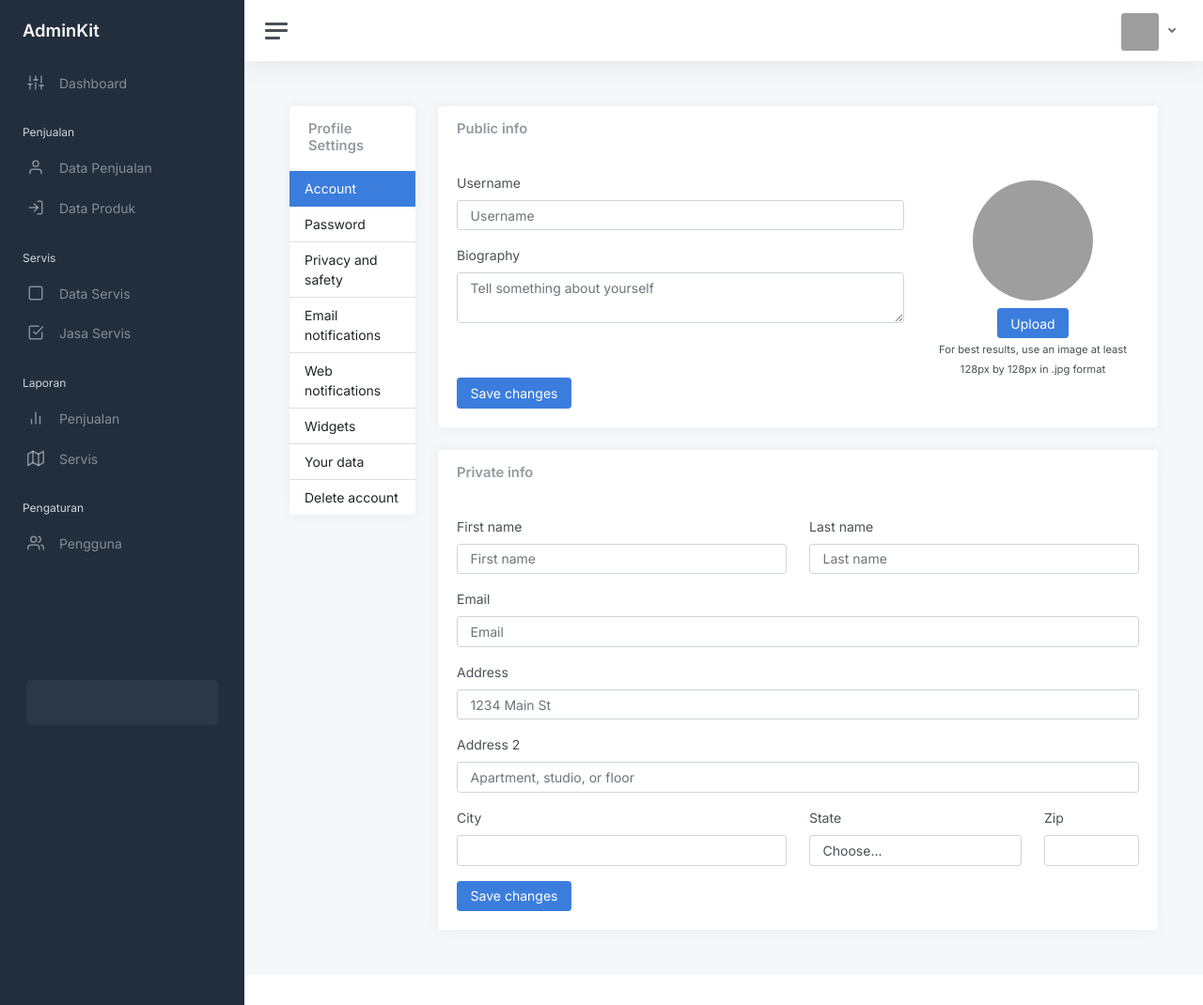
After one commit to bravoarocardova/ecommerce, a CodeIgniter 4 app: template app/Views/admin/pengguna/duplicate_profile_view copy.php in a window 1280 px wide. The commit adds this page. Shown: the whole page at 94% size. Run offline with PHP 8.4 and a stand-in for CodeIgniter, Linux system fonts and the light colour scheme; the template is opened without the code that fills it, so the values that code supplies are empty; some libraries are stand-ins or nearby versions; grey boxes are pictures that could not be loaded.

Commit message:
view profile dan pengguna

```diff
--- a/app/Views/admin/layout/_partials/navbar.php
+++ b/app/Views/admin/layout/_partials/navbar.php
@@ -13,7 +13,7 @@
           <img src="<?= base_url() . '/img/avatars/' . session()->get('admin')['foto'] ?>" class="avatar img-fluid rounded me-1" alt="<?= session()->get('admin')['nama'] ?>" /> <span class="text-dark"><?= session()->get('admin')['nama'] ?></span>
         </a>
         <div class="dropdown-menu dropdown-menu-end">
-          <a class="dropdown-item" href="pages-profile.html"><i class="align-middle me-1" data-feather="user"></i> Profile</a>
+          <a class="dropdown-item" href="<?= base_url() . '/admin/pengguna/profile' ?>"><i class="align-middle me-1" data-feather="user"></i> Profile</a>
           <a class="dropdown-item" href="#"><i class="align-middle me-1" data-feather="pie-chart"></i> Analytics</a>
           <div class="dropdown-divider"></div>
           <a class="dropdown-item" href="index.html"><i class="align-middle me-1" data-feather="settings"></i> Settings & Privacy</a>
--- a/app/Views/admin/layout/_partials/sidebar.php
+++ b/app/Views/admin/layout/_partials/sidebar.php
@@ -96,13 +96,13 @@
         Pengaturan
       </li>
 
-      <!-- <li class="sidebar-item">
-        <a class="sidebar-link" href="charts-chartjs.html">
-          <i class="align-middle" data-feather="bar-chart-2"></i> <span class="align-middle">Penjualan</span>
+      <li class="sidebar-item <?php if (!empty($uri->getSegments()) && $uri->getSegment(2) == 'pengguna') echo 'active' ?>">
+        <a class="sidebar-link" href="<?= base_url('admin/pengguna') ?>">
+          <i class="align-middle" data-feather="users"></i> <span class="align-middle">Pengguna</span>
         </a>
       </li>
 
-      <li class="sidebar-item">
+      <!-- <li class="sidebar-item">
         <a class="sidebar-link" href="maps-google.html">
           <i class="align-middle" data-feather="map"></i> <span class="align-middle">Servis</span>
         </a>
--- /dev/null
+++ b/app/Views/admin/pengguna/duplicate_profile_view copy.php
@@ -0,0 +1,176 @@
+<?= $this->extend('admin/layout/layout') ?>
+<?= $this->section('content') ?>
+<div class="container-fluid p-0">
+
+  <?php if (session()->has('msg')) : ?>
+    <?= session()->getFlashdata('msg') ?>
+  <?php endif ?>
+  <div class="row">
+    <div class="col-md-3 col-xl-2">
+
+      <div class="card">
+        <div class="card-header">
+          <h5 class="card-title mb-0">Profile Settings</h5>
+        </div>
+
+        <div class="list-group list-group-flush" role="tablist">
+          <a class="list-group-item list-group-item-action active" data-bs-toggle="list" href="#account" role="tab" aria-selected="true">
+            Account
+          </a>
+          <a class="list-group-item list-group-item-action" data-bs-toggle="list" href="#password" role="tab" aria-selected="false" tabindex="-1">
+            Password
+          </a>
+          <a class="list-group-item list-group-item-action" data-bs-toggle="list" href="#" role="tab" aria-selected="false" tabindex="-1">
+            Privacy and safety
+          </a>
+          <a class="list-group-item list-group-item-action" data-bs-toggle="list" href="#" role="tab" aria-selected="false" tabindex="-1">
+            Email notifications
+          </a>
+          <a class="list-group-item list-group-item-action" data-bs-toggle="list" href="#" role="tab" aria-selected="false" tabindex="-1">
+            Web notifications
+          </a>
+          <a class="list-group-item list-group-item-action" data-bs-toggle="list" href="#" role="tab" aria-selected="false" tabindex="-1">
+            Widgets
+          </a>
+          <a class="list-group-item list-group-item-action" data-bs-toggle="list" href="#" role="tab" aria-selected="false" tabindex="-1">
+            Your data
+          </a>
+          <a class="list-group-item list-group-item-action" data-bs-toggle="list" href="#" role="tab" aria-selected="false" tabindex="-1">
+            Delete account
+          </a>
+        </div>
+      </div>
+    </div>
+
+    <div class="col-md-9 col-xl-10">
+      <div class="tab-content">
+        <div class="tab-pane fade active show" id="account" role="tabpanel">
+
+          <div class="card">
+            <div class="card-header">
+
+              <h5 class="card-title mb-0">Public info</h5>
+            </div>
+            <div class="card-body">
+              <form>
+                <div class="row">
+                  <div class="col-md-8">
+                    <div class="mb-3">
+                      <label class="form-label" for="inputUsername">Username</label>
+                      <input type="text" class="form-control" id="inputUsername" placeholder="Username">
+                    </div>
+                    <div class="mb-3">
+                      <label class="form-label" for="inputUsername">Biography</label>
+                      <textarea rows="2" class="form-control" id="inputBio" placeholder="Tell something about yourself"></textarea>
+                    </div>
+                  </div>
+                  <div class="col-md-4">
+                    <div class="text-center">
+                      <img alt="Charles Hall" src="img/avatars/avatar.jpg" class="rounded-circle img-responsive mt-2" width="128" height="128">
+                      <div class="mt-2">
+                        <span class="btn btn-primary"><i class="fas fa-upload"></i> Upload</span>
+                      </div>
+                      <small>For best results, use an image at least 128px by 128px in .jpg format</small>
+                    </div>
+                  </div>
+                </div>
+
+                <button type="submit" class="btn btn-primary">Save changes</button>
+              </form>
+
+            </div>
+          </div>
+
+          <div class="card">
+            <div class="card-header">
+
+              <h5 class="card-title mb-0">Private info</h5>
+            </div>
+            <div class="card-body">
+              <form>
+                <div class="row">
+                  <div class="mb-3 col-md-6">
+                    <label class="form-label" for="inputFirstName">First name</label>
+                    <input type="text" class="form-control" id="inputFirstName" placeholder="First name">
+                  </div>
+                  <div class="mb-3 col-md-6">
+                    <label class="form-label" for="inputLastName">Last name</label>
+                    <input type="text" class="form-control" id="inputLastName" placeholder="Last name">
+                  </div>
+                </div>
+                <div class="mb-3">
+                  <label class="form-label" for="inputEmail4">Email</label>
+                  <input type="email" class="form-control" id="inputEmail4" placeholder="Email">
+                </div>
+                <div class="mb-3">
+                  <label class="form-label" for="inputAddress">Address</label>
+                  <input type="text" class="form-control" id="inputAddress" placeholder="1234 Main St">
+                </div>
+                <div class="mb-3">
+                  <label class="form-label" for="inputAddress2">Address 2</label>
+                  <input type="text" class="form-control" id="inputAddress2" placeholder="Apartment, studio, or floor">
+                </div>
+                <div class="row">
+                  <div class="mb-3 col-md-6">
+                    <label class="form-label" for="inputCity">City</label>
+                    <input type="text" class="form-control" id="inputCity">
+                  </div>
+                  <div class="mb-3 col-md-4">
+                    <label class="form-label" for="inputState">State</label>
+                    <select id="inputState" class="form-control">
+                      <option selected="">Choose...</option>
+                      <option>...</option>
+                    </select>
+                  </div>
+                  <div class="mb-3 col-md-2">
+                    <label class="form-label" for="inputZip">Zip</label>
+                    <input type="text" class="form-control" id="inputZip">
+                  </div>
+                </div>
+                <button type="submit" class="btn btn-primary">Save changes</button>
+              </form>
+
+            </div>
+          </div>
+
+        </div>
+        <div class="tab-pane fade" id="password" role="tabpanel">
+          <div class="card">
+            <div class="card-body">
+              <h5 class="card-title">Password</h5>
+
+              <form>
+                <div class="mb-3">
+                  <label class="form-label" for="inputPasswordCurrent">Current password</label>
+                  <input type="password" class="form-control" id="inputPasswordCurrent">
+                  <small><a href="#">Forgot your password?</a></small>
+                </div>
+                <div class="mb-3">
+                  <label class="form-label" for="inputPasswordNew">New password</label>
+                  <input type="password" class="form-control" id="inputPasswordNew">
+                </div>
+                <div class="mb-3">
+                  <label class="form-label" for="inputPasswordNew2">Verify password</label>
+                  <input type="password" class="form-control" id="inputPasswordNew2">
+                </div>
+                <button type="submit" class="btn btn-primary">Save changes</button>
+              </form>
+
+            </div>
+          </div>
+        </div>
+      </div>
+    </div>
+  </div>
+</div>
+
+<!-- <script>
+  $(document).ready(function() {
+    $('#dataServis').DataTable();
+    $('#dataServis2').DataTable();
+    $('#dataServis3').DataTable();
+    $('#dataServis4').DataTable();
+  });
+</script> -->
+
+<?= $this->endSection() ?>
--- a/app/Views/admin/servis/data_servis_view.php
+++ b/app/Views/admin/servis/data_servis_view.php
@@ -34,7 +34,7 @@
               <button class="nav-link active text-info" id="nav-data_masuk-tab" data-bs-toggle="tab" data-bs-target="#nav-data_masuk" type="button" role="tab" aria-controls="nav-data_masuk" aria-selected="true">Data Masuk <span class="badge bg-danger"><?= $badgeMasuk ?></span></button>
               <button class="nav-link text-warning" id="nav-data_proses-tab" data-bs-toggle="tab" data-bs-target="#nav-data_proses" type="button" role="tab" aria-controls="nav-data_proses" aria-selected="false">Data Diproses <span class="badge bg-danger"><?= $badgeDiproses ?></span></button>
               <button class="nav-link text-success" id="nav-data_selesai-tab" data-bs-toggle="tab" data-bs-target="#nav-data_selesai" type="button" role="tab" aria-controls="nav-data_selesai" aria-selected="false">Data Selesai</button>
-              <button class="nav-link text-danger" id="nav-data_selesai-tab" data-bs-toggle="tab" data-bs-target="#nav-data_dibatalkan" type="button" role="tab" aria-controls="nav-data_dibatalkan" aria-selected="false">Data Dibatalkan</button>
+              <button class="nav-link text-danger" id="nav-data_dibatalkan-tab" data-bs-toggle="tab" data-bs-target="#nav-data_dibatalkan" type="button" role="tab" aria-controls="nav-data_dibatalkan" aria-selected="false">Data Dibatalkan</button>
             </div>
           </nav>
           <div class="tab-content" id="nav-tabContent">
```
Also changed, not shown: app/Config/Routes.php (+14 -0 lines), app/Controllers/Admin/Pengguna.php (added, +56 -0 lines), app/Views/admin/pengguna/data_pengguna_view.php (added, +165 -0 lines), app/Views/admin/pengguna/profile_view.php (added, +144 -0 lines).
